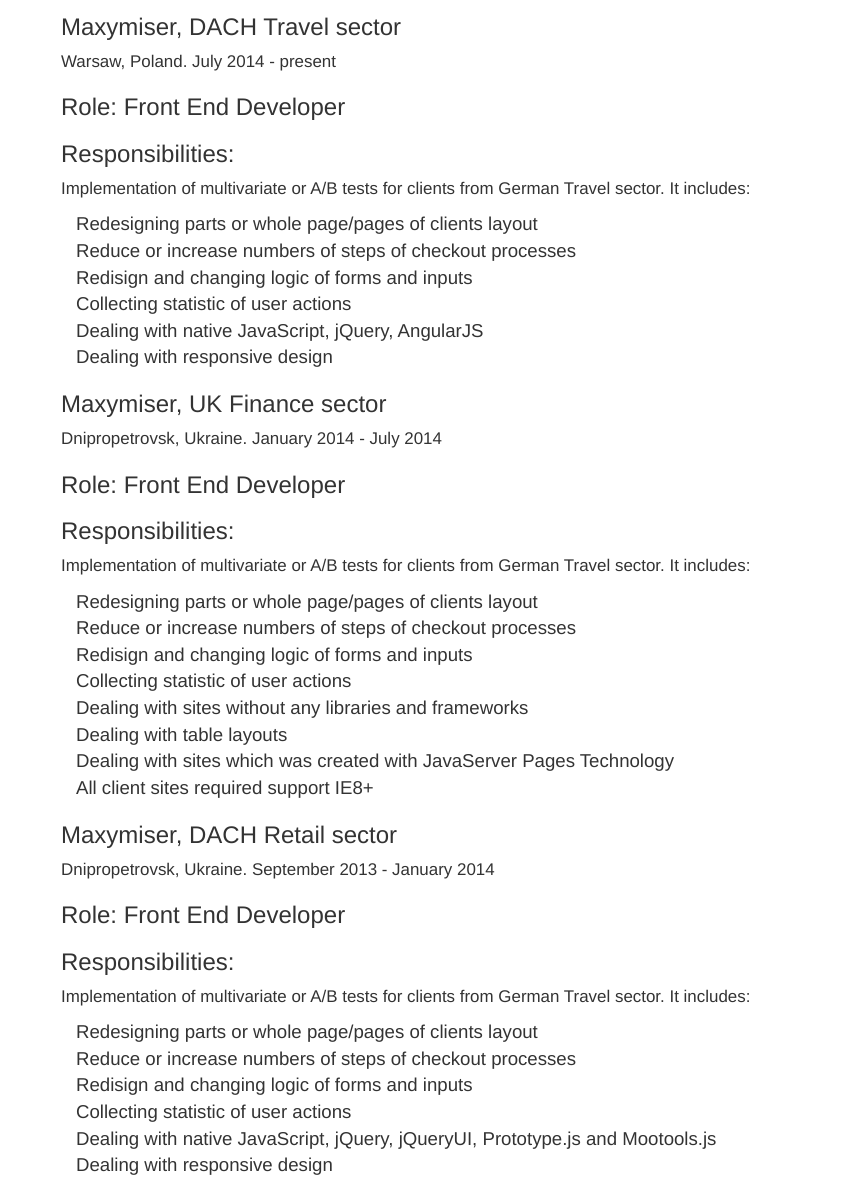
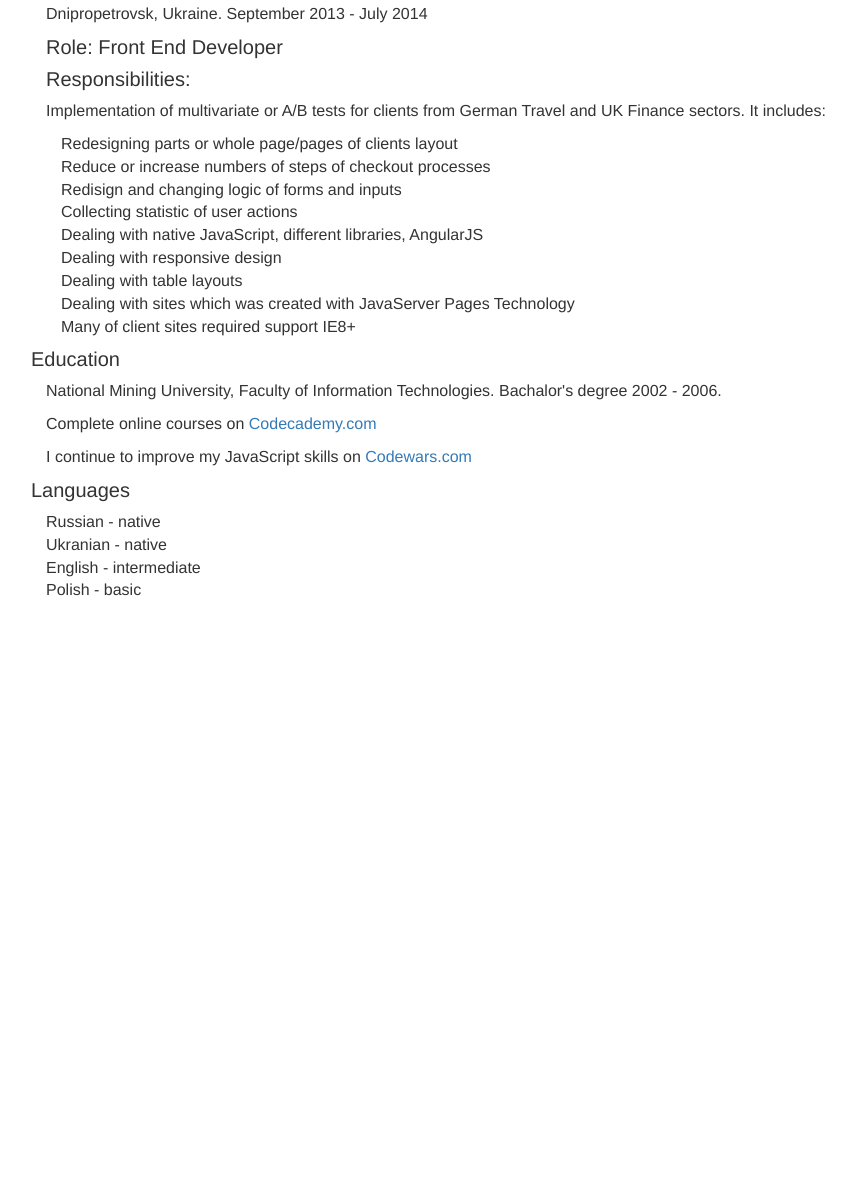
Before and after one commit to Reshetnyak/reshetnyak.github.io, a plain HTML site: page index.html in a window 1280 px wide. Shown: the part 463-1662 px from the top of the page, without its empty margins (39-895 px from the left). After the commit the page ends 1095 px from the top, so only its background shows below. Drawn offline with Linux system fonts and the light colour scheme.

Commit message:
change html and css

```diff
--- a/css/main.css
+++ b/css/main.css
@@ -1,10 +1,26 @@
+body{
+	padding-bottom: 20px;
+}
 ul{
 	padding: 0 0 0 15px;
 }
 ul li{
 	list-style: none;
-	font-size: 1.1em;
+	font-size: 16px;
 }
 .no-mg-top{
 	margin-top: 0;
-};
+}
+.mg-left-15{
+	margin-left: 15px;
+}
+h2{
+	font-size: 28px;
+}
+h3{
+	font-size: 20px;
+	margin-top: 5px;
+}
+p{
+	font-size: 16px;
+}
--- a/index.html
+++ b/index.html
@@ -22,9 +22,10 @@
 		</aside>
 	</header>
 	<main class="container">
-		<section>
-			<article class="technologies row bs-callout bs-callout-info">
-				<h3>Technologies</h3>
+		<article>
+			<section class="skills container bs-callout bs-callout-info">
+				<div class="row">
+					<h3>Skills</h3>
 					<ul>
 						<li class="layout col-xs-6 col-sm-6 col-md-3 col-lg-3">
 							<h3>Layout</h3>
@@ -35,7 +36,7 @@
 								<li>Templates with Handelbars.js</li>
 							</ul>
 						</li>
-					<li class="JavaScript col-xs-6 col-sm-6 col-md-3 col-lg-3">
+						<li class="java-script col-xs-6 col-sm-6 col-md-3 col-lg-3">
 							<h3>JavaScript</h3>
 							<ul>
 								<li>VanillaJS: ES3 && ES5</li>
@@ -51,8 +52,8 @@
 								<li>MEAN stack</li>
 								<li>Socket.io</li>
 								<li>Yeoman</li>
+								<li>Grunt.js</li>
 								<li>Git</li>
-							<li>Grunt.js</li>
 							</ul>
 						</li>
 						<li class="design col-xs-6 col-sm-6 col-md-3 col-lg-3">
@@ -63,15 +64,15 @@
 							</ul>
 						</li>
 					</ul>
-			</article>
-			<article class="experiences-wrapper">
+				</div>
+			</section>
+			<section class="experiences-wrapper">
 				<h3>Work experience</h3>
-				<ul>
-					<li class="experience-container">
-						<ul>
+				<ul class="experience-container">
 					<li>
-								<h3>Maxymiser, DACH Travel sector</h3>
+						<h3><a href="http://maxymiser.com" target="_blank">Maxymiser</a></h3>
 						<p>Warsaw, Poland. July 2014 - present</p>
+						<p>Dnipropetrovsk, Ukraine. September 2013 - July 2014</p>
 					</li>
 					<li>
 						<h3>Role: Front End Developer</h3>
@@ -79,80 +80,48 @@
 					<li>
 						<h3>Responsibilities:</h3>
 						<p>
-									Implementation of multivariate or A/B tests for clients from German Travel sector.
+							Implementation of multivariate or A/B tests for clients from German Travel and UK Finance sectors.
 							It includes:
 							<ul>
 								<li>Redesigning parts or whole page/pages of clients layout</li>
 								<li>Reduce or increase numbers of steps of checkout processes</li>
 								<li>Redisign and changing logic of forms and inputs</li>
 								<li>Collecting statistic of user actions</li>
-										<li>Dealing with native JavaScript, jQuery, AngularJS</li>
+								<li>Dealing with native JavaScript, different libraries, AngularJS</li>
 								<li>Dealing with responsive design</li>
+								<li>Dealing with table layouts</li>
+								<li>Dealing with sites which was created with JavaServer Pages Technology</li>
+								<li>Many of client sites required support IE8+</li>
 							</ul>
 						</p>
 					</li>
 				</ul>
-					</li>
-					<li class="experience-container">
+			</section>
+			<section class="education">
+				<h3>Education</h3>
+				<div class="mg-left-15">
+					<p>
+						National Mining University, Faculty of Information Technologies.
+						Bachalor's degree 2002 - 2006.
+					</p>
+					<p>Complete online courses on
+						<a href="http://www.codecademy.com/kontrach" target="_blank" title="link to my profile">Codecademy.com</a>
+					</p>
+					<p>I continue to improve my JavaScript skills on
+						<a href="http://www.codewars.com/users/kontrach" target="_blank" title="link to my profile">Codewars.com</a>
+					</p>
+				</div>
+			</section>
+			<section>
+				<h3>Languages</h3>
 				<ul>
-							<li>
-								<h3>Maxymiser, UK Finance sector</h3>
-								<p>Dnipropetrovsk, Ukraine. January 2014 - July 2014</p>
-							</li>
-							<li>
-								<h3>Role: Front End Developer</h3>
-							</li>
-							<li>
-								<h3>Responsibilities:</h3>
-								<p>
-									Implementation of multivariate or A/B tests for clients from German Travel sector.
-									It includes:
-									<ul>
-										<li>Redesigning parts or whole page/pages of clients layout</li>
-										<li>Reduce or increase numbers of steps of checkout processes</li>
-										<li>Redisign and changing logic of forms and inputs</li>
-										<li>Collecting statistic of user actions</li>
-										<li>Dealing with sites without any libraries and frameworks</li>
-										<li>Dealing with table layouts</li>
-										<li>Dealing with sites which was created with JavaServer Pages Technology</li>
-										<li>All client sites required support IE8+</li>
+					<li>Russian  - native</li>
+					<li>Ukranian - native</li>
+					<li>English  - intermediate</li>
+					<li>Polish   - basic</li>
 				</ul>
-								</p>
-							</li>
-						</ul>
-					</li>
-					<li class="experience-container">
-						<ul>
-							<li>
-								<h3>Maxymiser, DACH Retail sector</h3>
-								<p>Dnipropetrovsk, Ukraine. September 2013 - January 2014</p>
-							</li>
-							<li>
-								<h3>Role: Front End Developer</h3>
-							</li>
-							<li>
-								<h3>Responsibilities:</h3>
-								<p>
-									Implementation of multivariate or A/B tests for clients from German Travel sector.
-									It includes:
-									<ul>
-										<li>Redesigning parts or whole page/pages of clients layout</li>
-										<li>Reduce or increase numbers of steps of checkout processes</li>
-										<li>Redisign and changing logic of forms and inputs</li>
-										<li>Collecting statistic of user actions</li>
-										<li>Dealing with native JavaScript, jQuery, jQueryUI, Prototype.js and Mootools.js</li>
-										<li>Dealing with responsive design</li>
-									</ul>
-								</p>
-							</li>
-						</ul>
-					</li>
-				</ul>
+			</section>
 		</article>
-			<article>
-				<h3></h3>
-			</article>
-		</section>
 	</main>
 
 	<footer></footer>
```
Lines whose indentation alone changed are shown as unchanged.
